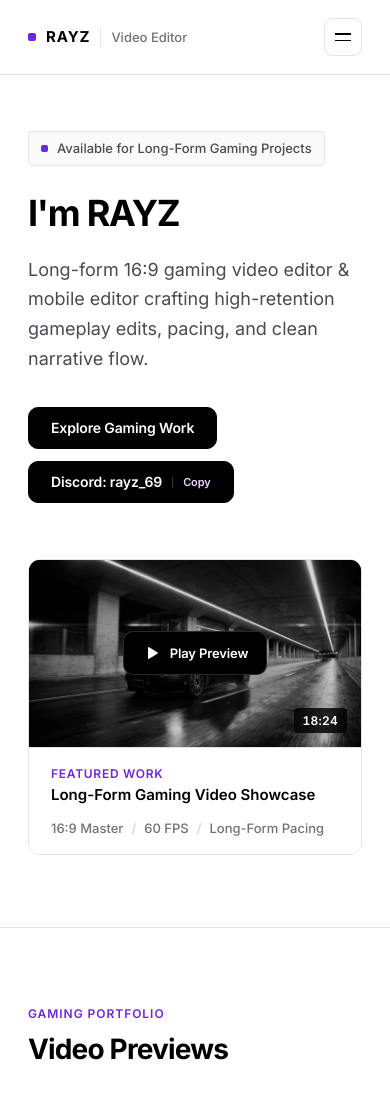
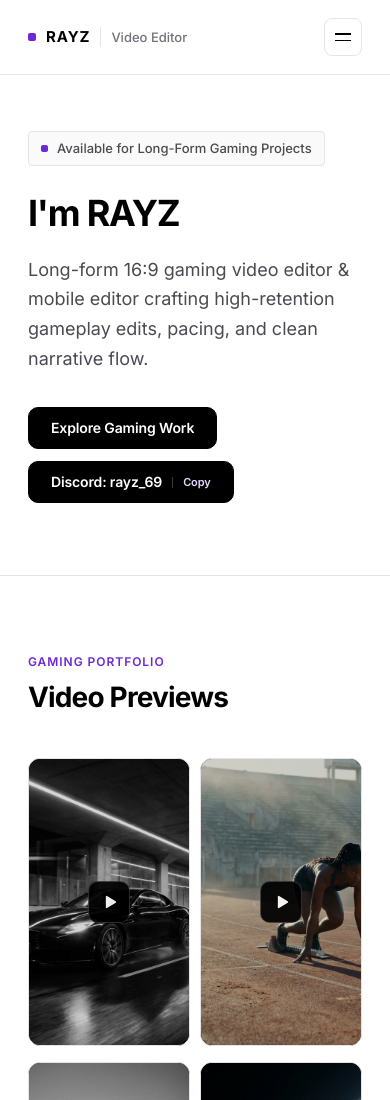
Before and after one commit to sneakyrayz-oss/create-a-modern-premium-and-minimal, a plain HTML site: page index.html in a window 390 px wide. Shown: the top 1100 px of the page. Drawn offline with Linux system fonts and the light colour scheme.

Commit message:
Work from the phone

```diff
--- a/index.html
+++ b/index.html
@@ -83,53 +83,6 @@
               <span class="copy-hint">Copy</span>
             </button>
           </div>
-        </div>
-
-        <!-- Featured Showreel Frame -->
-        <div class="showreel-wrap" data-reveal data-delay="120">
-          <button
-            type="button"
-            class="showreel-card"
-            data-project-id="showreel-gaming"
-            aria-label="Play Long-Form Video Preview"
-          >
-            <div class="video-frame">
-              <img
-                src="assets/showreel-hero.jpg"
-                alt="Long-Form Gaming Video Edit preview frame"
-                class="video-thumb"
-              />
-              <div class="frame-overlay">
-                <div class="play-badge">
-                  <svg
-                    width="18"
-                    height="18"
-                    viewBox="0 0 24 24"
-                    fill="currentColor"
-                    aria-hidden="true"
-                  >
-                    <path d="M8 5.14v13.72a1 1 0 0 0 1.52.85l11-6.86a1 1 0 0 0 0-1.7l-11-6.86A1 1 0 0 0 8 5.14z" />
-                  </svg>
-                  <span>Play Preview</span>
-                </div>
-              </div>
-              <div class="frame-timecode">18:24</div>
-            </div>
-
-            <div class="showreel-meta">
-              <div class="showreel-meta-left">
-                <span class="meta-label">Featured Work</span>
-                <span class="meta-title">Long-Form Gaming Video Showcase</span>
-              </div>
-              <div class="showreel-meta-right">
-                <span>16:9 Master</span>
-                <span class="meta-sep" aria-hidden="true">/</span>
-                <span>60 FPS</span>
-                <span class="meta-sep" aria-hidden="true">/</span>
-                <span>Long-Form Pacing</span>
-              </div>
-            </div>
-          </button>
         </div>
       </div>
     </section>
```
Also changed, not shown: .antigravity/extensions.json.
